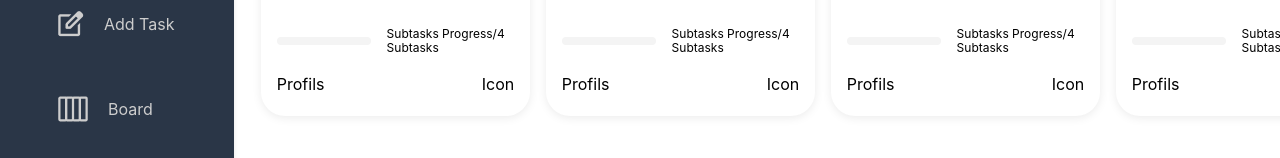
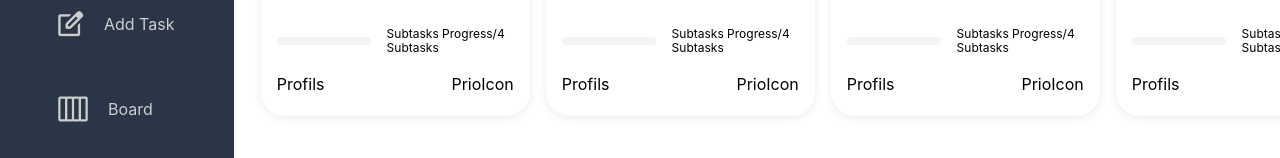
Before and after one commit to velizarganchev/todo-list-frontend, an Angular app: page / in a window 1280 px wide. Shown: the part 387-545 px from the top of the page. Built offline with nearby package versions, Linux system fonts and the light colour scheme.

Commit message:
style: fix some bugs in card component

```diff
--- a/src/app/components/card/card.component.html
+++ b/src/app/components/card/card.component.html
@@ -16,7 +16,7 @@
                 Profils
             </div>
             <div class="priority-container">
-                Icon
+                PrioIcon
             </div>
         </div>
     </div>
--- a/src/app/components/card/card.component.scss
+++ b/src/app/components/card/card.component.scss
@@ -100,7 +100,6 @@
             .priority-container {
                 display: flex;
                 align-items: center;
-                width: 32px;
                 height: 32px;
 
                 img {
```
